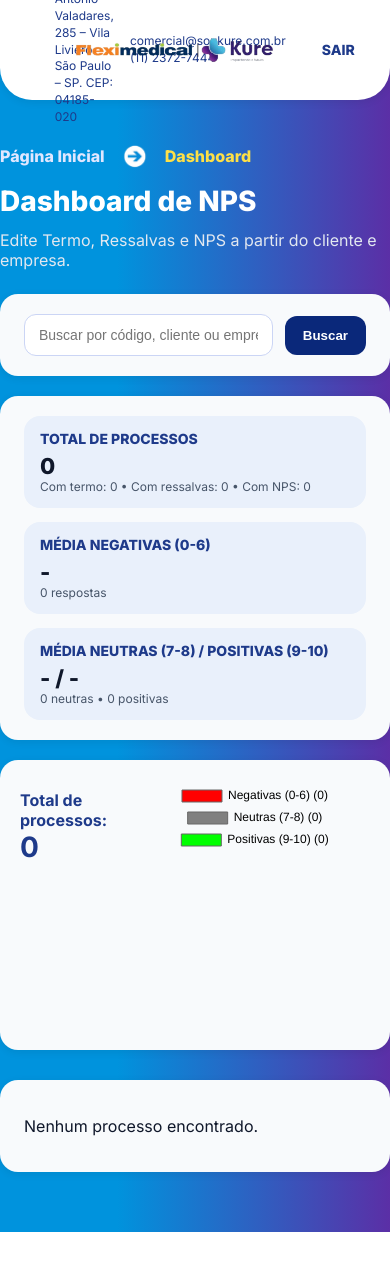
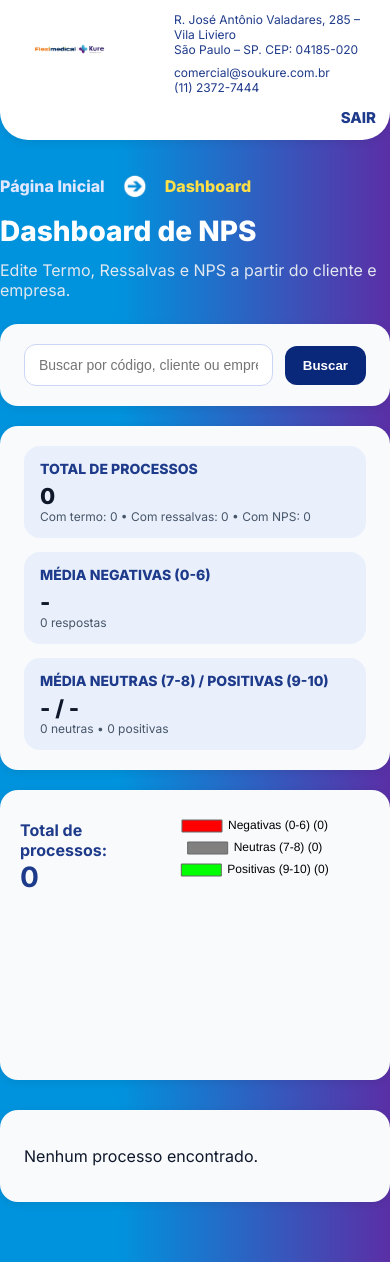
Before and after one commit to HenriqueNunes-2008/SistemaNPS, a FastAPI app: page /admin in a window 390 px wide. Before the commit the page ends 1232 px from the top, so only its background shows below. Run offline with FastAPI, Linux system fonts and the light colour scheme; parts of the project's set-up code (start-up, migrations or seed data) failed here and were passed over.

Commit message:
Update admin.html

```diff
--- a/SistemaNPS/app/templates/admin.html
+++ b/SistemaNPS/app/templates/admin.html
@@ -84,6 +84,88 @@
             .logo-link { left: calc(16px + 75px); }
             .header-info { font-size: 12px; gap: 16px; }
             .topbar-content { padding: 0 24px 0 140px; }
+        }
+
+        @media (max-width: 768px) {
+            html, body {
+                max-width: 100%;
+                overflow-x: hidden;
+            }
+
+            body {
+                padding-top: 150px;
+            }
+
+            .topbar {
+                height: auto;
+                min-height: 140px;
+                border-radius: 0 0 28px 28px;
+                padding: 12px 14px;
+            }
+
+            .logo-fixed {
+                position: absolute;
+                top: 14px;
+                left: 14px;
+                transform: none;
+                height: 70px;
+            }
+
+            .logo-link {
+                top: 14px;
+                left: 14px;
+                transform: none;
+                width: 150px;
+                height: 70px;
+            }
+
+            .topbar-content {
+                height: auto;
+                padding: 0;
+            }
+
+            .header-info {
+                width: 100%;
+                margin: 0;
+                padding-left: 160px;
+                gap: 8px;
+                display: flex;
+                flex-direction: column;
+                align-items: flex-start;
+                font-size: 12px;
+                line-height: 1.25;
+            }
+
+            .header-info > div {
+                overflow-wrap: anywhere;
+                word-break: break-word;
+            }
+
+            .logout-link {
+                align-self: flex-end;
+                margin: 6px 0 0;
+                font-size: 15px;
+            }
+
+            .breadcrumb-wrapper {
+                margin: 16px auto 12px;
+                padding: 0 14px;
+                max-width: 100%;
+            }
+
+            .breadcrumb {
+                flex-wrap: wrap;
+                gap: 10px;
+            }
+
+            .breadcrumb-arrow {
+                width: 20px;
+            }
+
+            main {
+                max-width: 100%;
+                padding: 0 14px;
+            }
         }
 
         /* ================= BREADCRUMB ================= */
```
Also changed, not shown: other parts of SistemaNPS/app/templates/admin.html (+65 -16 lines).
